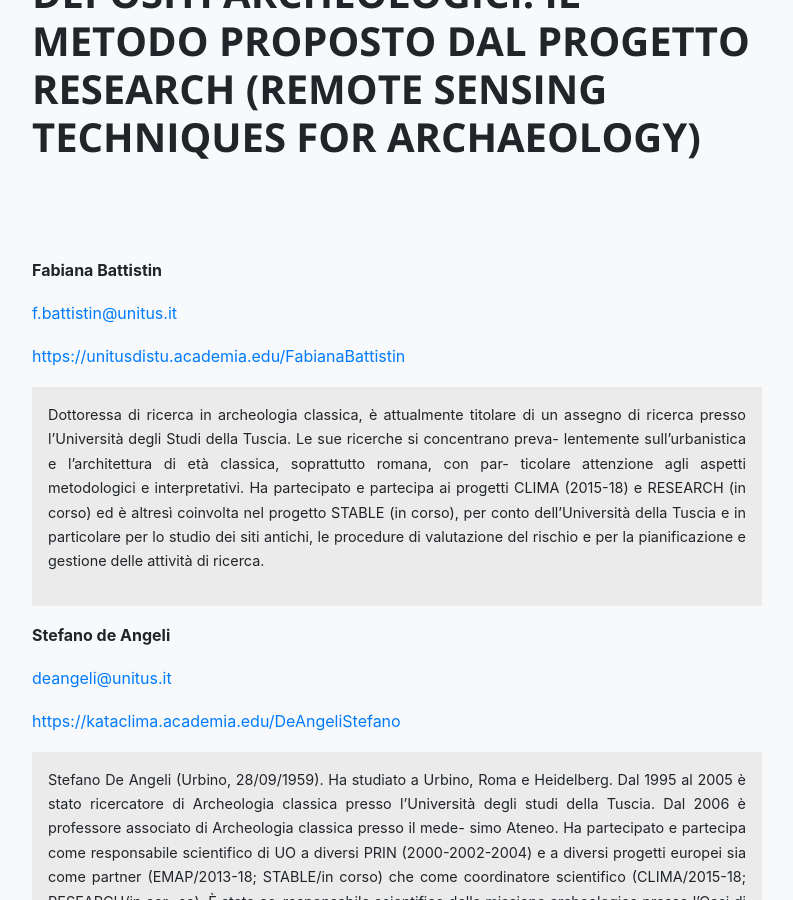
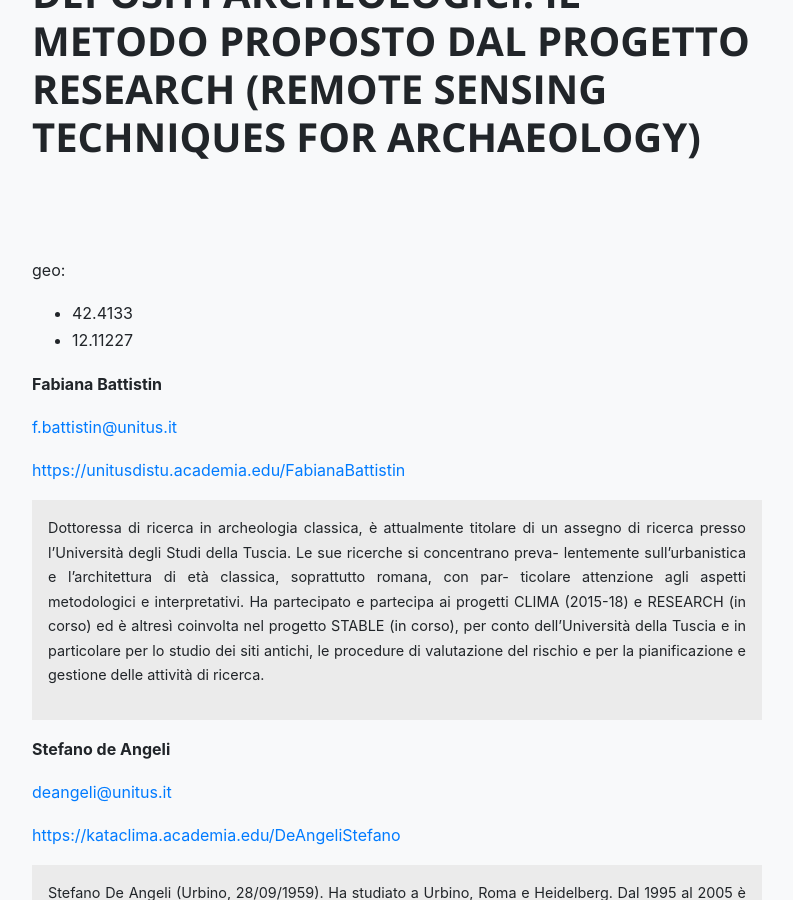
Before and after one commit to archeofoss/archeofoss2020, a Jekyll site: the page built from abstracts/battistin.md, in a window 1280 px wide and 900 px high, scrolled down 367 px. Shown: the whole window, without its empty margins (243-1036 px from the left). Built offline with Jekyll 4.4.1, drawn with Linux system fonts in a browser that asks for light colours; nearby versions of some CDN libraries.

Commit message:
Update battistin.md

```diff
--- a/abstracts/battistin.md
+++ b/abstracts/battistin.md
@@ -3,7 +3,9 @@
 description: "Valutazione integrata delle dinamiche di rischio di erosione del suolo in presenza di depositi archeologici. Il metodo proposto dal progetto RESEARCH (Remote Sensing Techniques for Archaeology)"
 layout: article-slim
 ---
-
+geo:
+ - 42.4133
+ - 12.11227
 
 **Fabiana Battistin**
 
```
